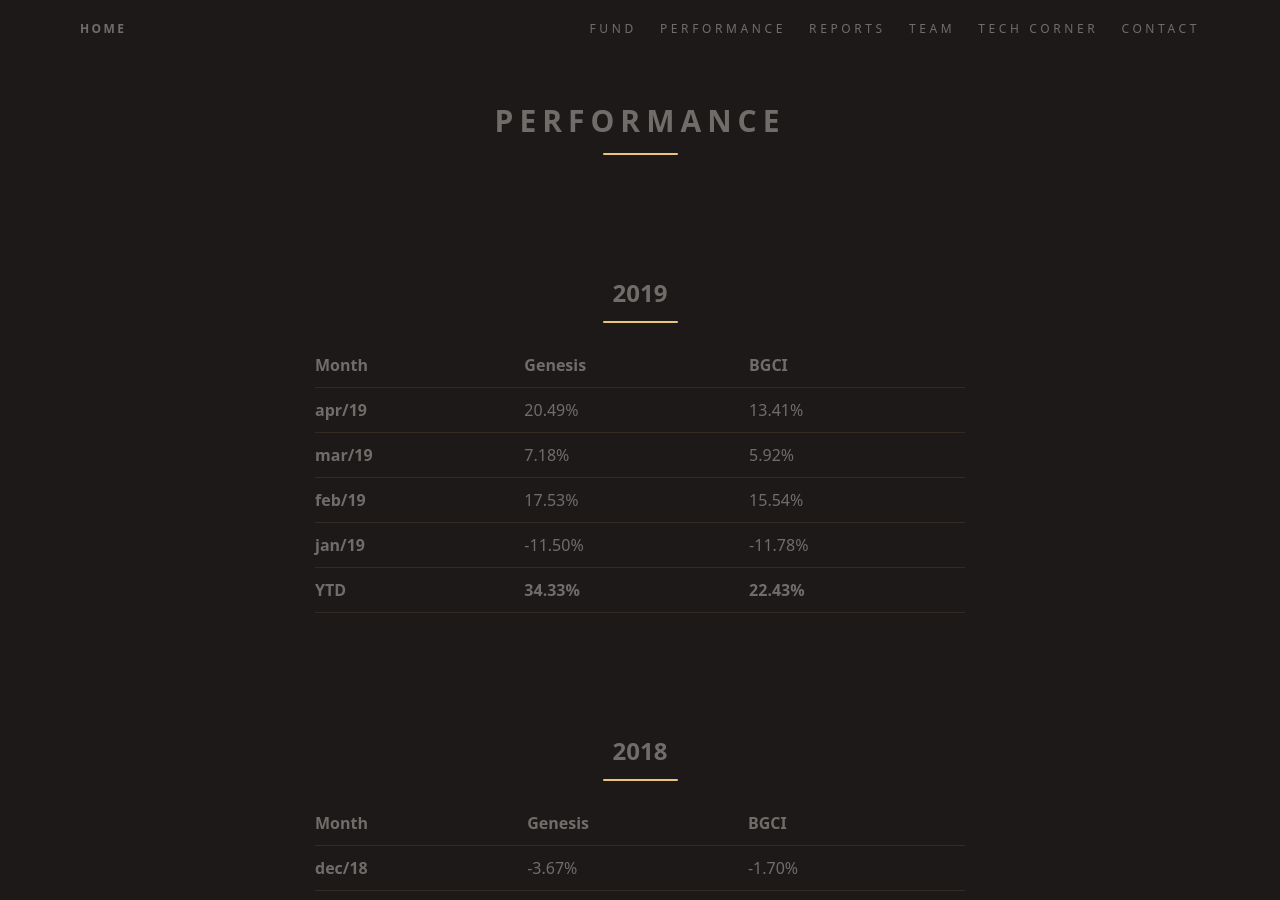
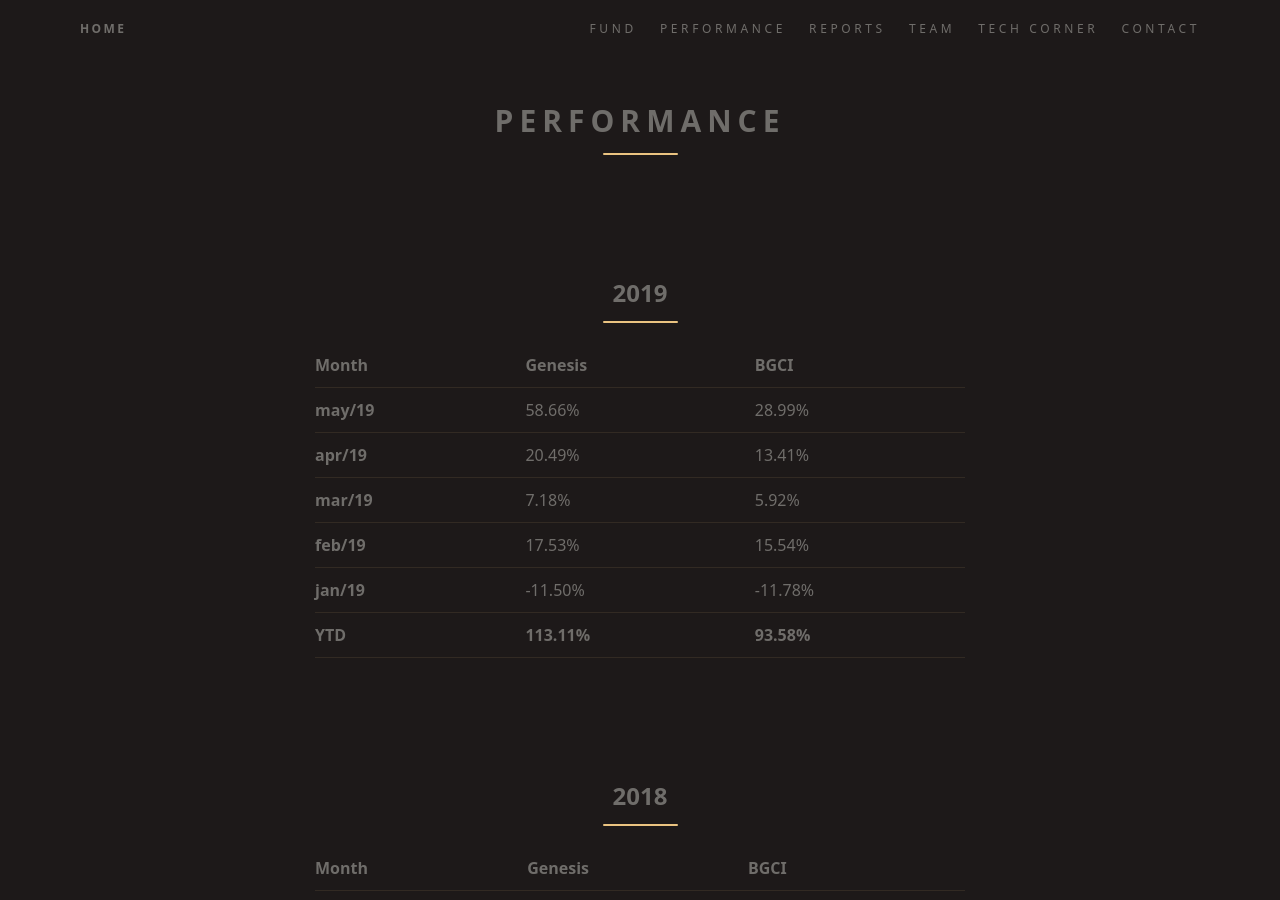
Before and after one commit to ateliedetemas/blpcrypto, a Jekyll site: the page built from en/performance.md, in a window 1280 px wide and 900 px high. Built offline with Jekyll 4.4.1, drawn with Linux system fonts in a browser that asks for light colours.

Commit message:
Update performance.md

```diff
--- a/en/performance.md
+++ b/en/performance.md
@@ -8,11 +8,12 @@ title: Performance
 
 | Month  | Genesis | BGCI    |
 |--------|---------|---------|
+| **may/19** | 58.66%   | 28.99%   |
 | **apr/19** | 20.49%   | 13.41%   |
 | **mar/19** | 7.18%   | 5.92%   |
 | **feb/19** | 17.53%  | 15.54%  |
 | **jan/19** | -11.50% | -11.78% |
-| **YTD**    | **34.33%**  | **22.43%**   |
+| **YTD**    | **113.11%**  | **93.58%**   |
 
 ## 2018
 
```
